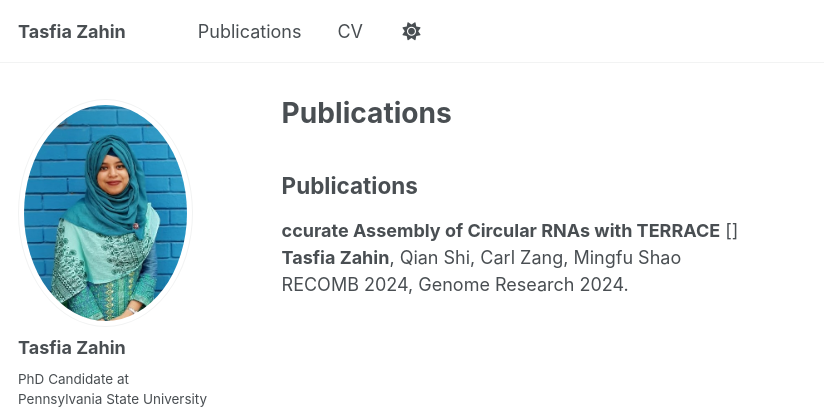
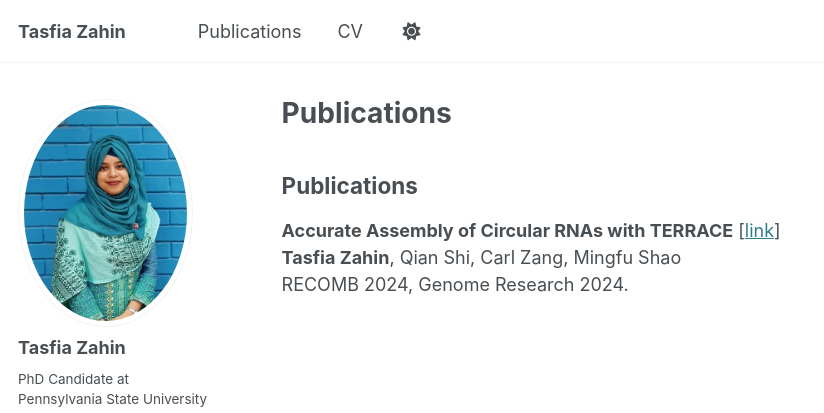
Before and after one commit to TasfiaZahin/TasfiaZahin.github.io, a Jekyll site: the page built from _pages/publications.html, in a window 1280 px wide. Shown: the top 413 px of the page, without its empty margins (0-824 px from the left). Built offline with Jekyll 4.4.1, drawn with Linux system fonts in a browser that asks for light colours; some web fonts are replaced.

Commit message:
publication updated

```diff
--- a/_pages/publications.html
+++ b/_pages/publications.html
@@ -48,8 +48,8 @@ author_profile: true
 
   <div class="publication-item">
     <p>
-      <strong>ccurate Assembly of Circular RNAs with TERRACE</strong>
-      [<a href="https://genome.cshlp.org/content/34/9/1365" target="_blank"></a>]<br>
+      <strong>Accurate Assembly of Circular RNAs with TERRACE</strong>
+      [<a href="https://genome.cshlp.org/content/34/9/1365" target="_blank">link</a>]<br>
       <strong>Tasfia Zahin</strong>, Qian Shi, Carl Zang, Mingfu Shao<br>
       RECOMB 2024, Genome Research 2024.
     </p>
```
